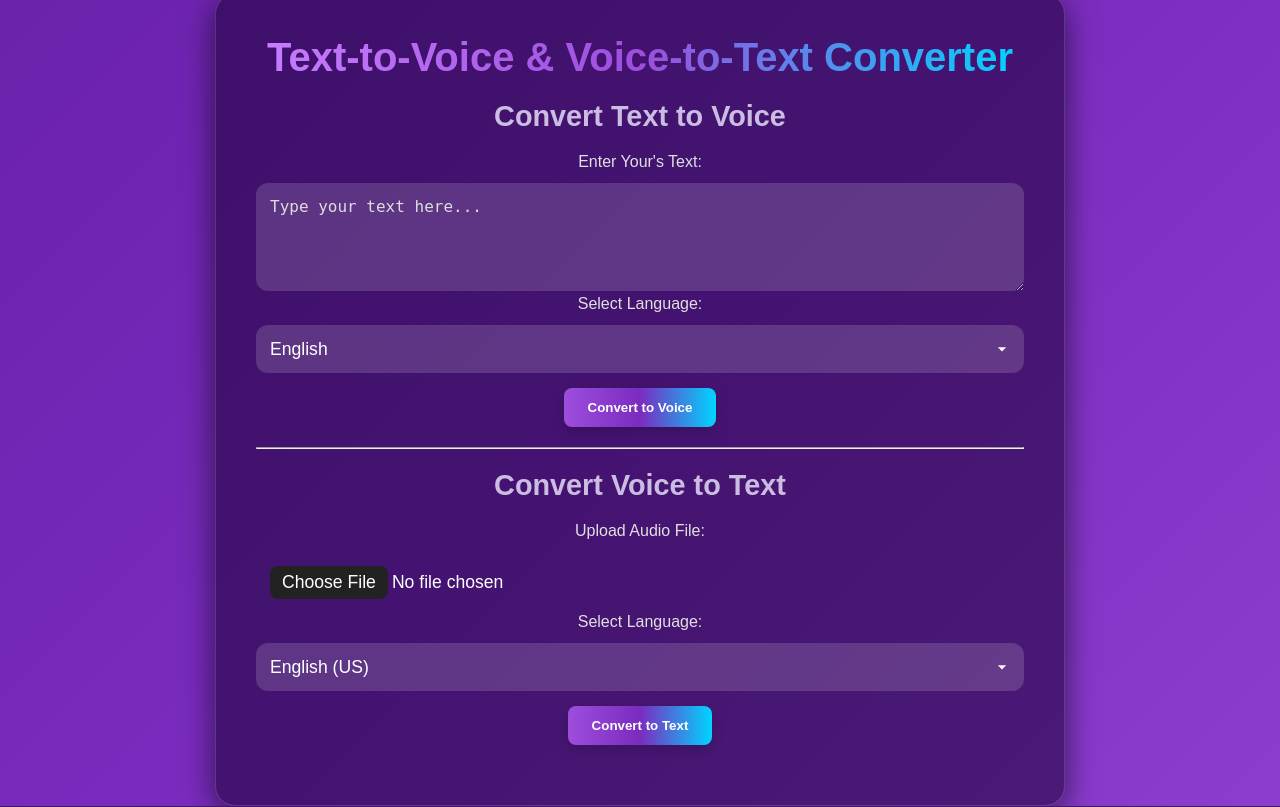
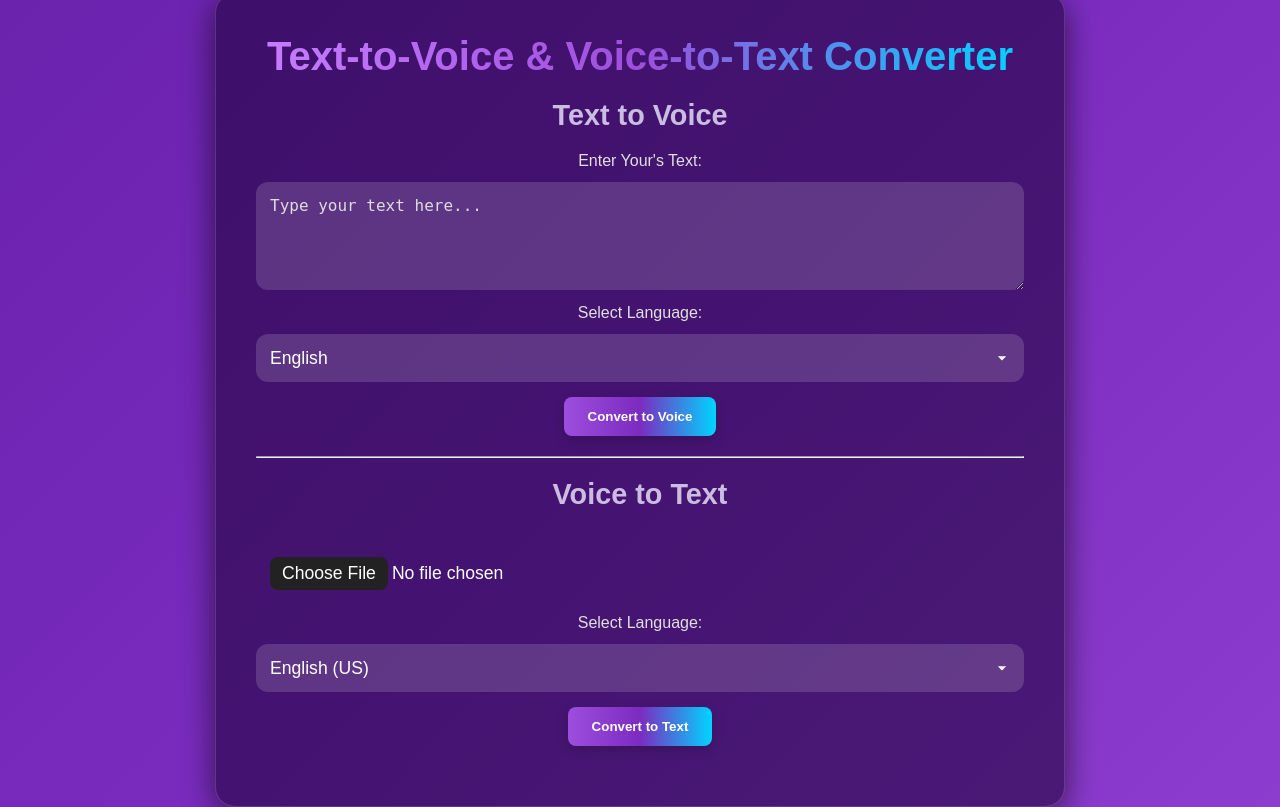
Before and after one commit to VanshRai7000/VoiceBridge, a Flask app: page / in a window 1280 px wide. Run offline with Flask 3, Linux system fonts and the light colour scheme.

Commit message:
Updates the styles for the text based input

```diff
--- a/app.py
+++ b/app.py
@@ -3,7 +3,8 @@ from gtts import gTTS
 import speech_recognition as sr
 import os
 from werkzeug.utils import secure_filename
-from googletrans import Translator
+# from googletrans import Translator   # ❌ old
+from deep_translator import GoogleTranslator  # ✅ new
 from pydub import AudioSegment
 import uuid
 import time
@@ -20,25 +21,17 @@ if not os.path.exists(UPLOAD_FOLDER):
     os.makedirs(UPLOAD_FOLDER)
 app.config['UPLOAD_FOLDER'] = UPLOAD_FOLDER
 
-translator = Translator()
 
-# ✅ Safer translation (skips transliteration issues)
+# ✅ Safer translation using deep-translator
 def safe_translate(text, target_lang="en", retries=3):
     if not text or text.strip() == "":
         return text, None, None
 
     for attempt in range(retries):
         try:
-            detected = translator.detect(text).lang
-
-            if detected == target_lang:
-                return text, detected, None
-
-            result = translator.translate(text, src=detected, dest=target_lang)
-            translated_text = result.text
-            romanized_text = result.pronunciation
-
-            return translated_text, detected, romanized_text
+            translated_text = GoogleTranslator(source="auto", target=target_lang).translate(text)
+            # deep-translator does not provide pronunciation directly
+            return translated_text, "auto", None
         except Exception as e:
             print(f"Translation attempt {attempt+1} failed: {e}")
             time.sleep(1)
--- a/static/CSS/style.css
+++ b/static/CSS/style.css
@@ -64,6 +64,7 @@ h2 {
 h4, label {
   color: #E0E0E0; /* light gray for labels */
   font-weight: 500;
+  margin-top: 10px;
 }
 
 /* Body Text & Inputs */
--- a/templates/index.html
+++ b/templates/index.html
@@ -61,7 +61,7 @@
 
         <!-- Text-to-Voice Section -->
         <section class="text-to-voice">
-            <h2>Convert Text to Voice</h2>
+            <h2>Text to Voice</h2>
             <form action="/text-to-voice" method="POST">
                 <h4>Enter Your's Text:</h4>
                 <textarea id="text" name="text" rows="4" placeholder="Type your text here..." required></textarea>
@@ -82,9 +82,9 @@
 
         <!-- Voice-to-Text Section -->
         <section class="voice-to-text">
-            <h2>Convert Voice to Text</h2>
+            <h2>Voice to Text</h2>
             <form id="voiceToTextForm" enctype="multipart/form-data" onsubmit="handleVoiceToText(event)">
-                <h4><label for="audio">Upload Audio File:</label></h4>
+                <!-- <h4><label for="audio">Upload Audio File:</label></h4> -->
                 <div class="file"><input id="audio" type="file" name="audio" accept=".wav,.mp3" required></div>
 
                 <h4><label for="audio-language">Select Language:</label></h4>
@@ -112,7 +112,6 @@
     <div id="modal" class="modal">
         <div class="modal-content">
             <span class="close" onclick="closeModal()">&times;</span>
-            <h3>Translated Text</h3>
             <p id="modalTranscriptionText">Translated text will appear here...</p>
         </div>
     </div>
```
Also changed, not shown: 5 other files.
